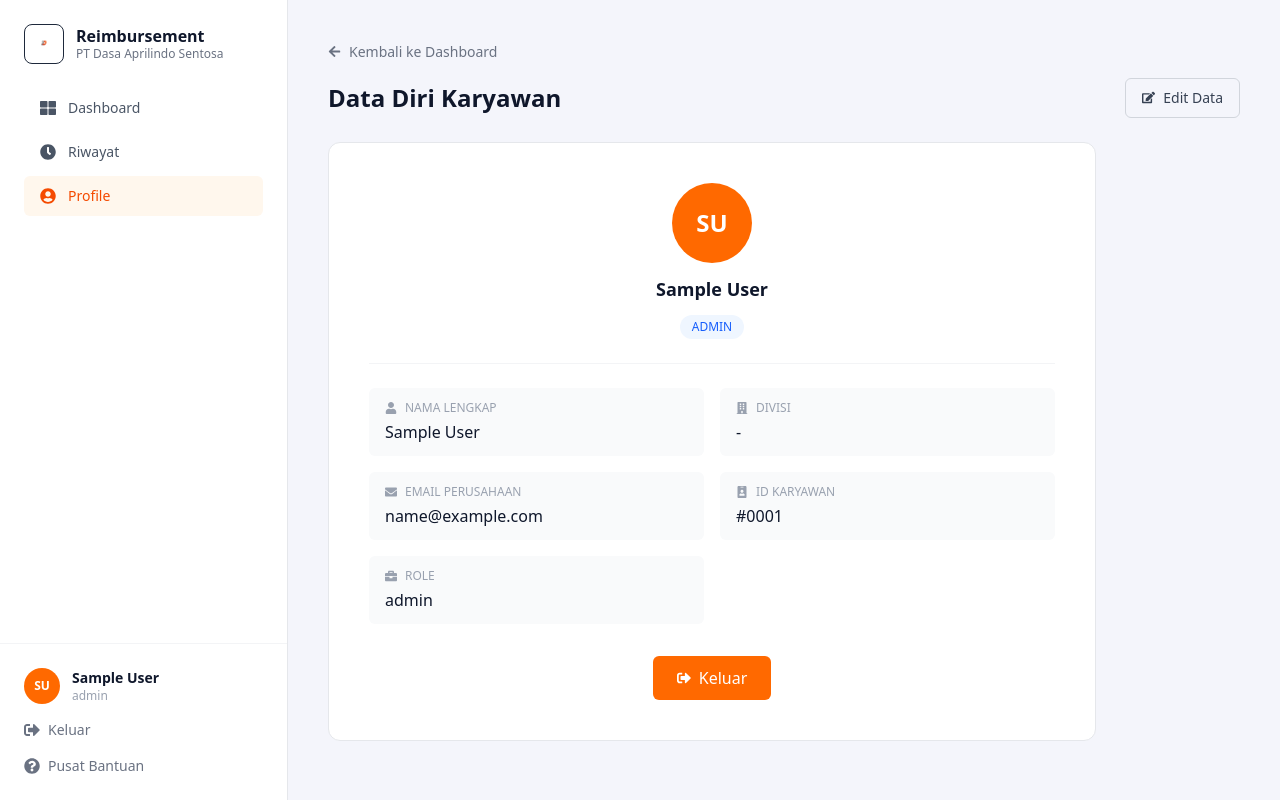
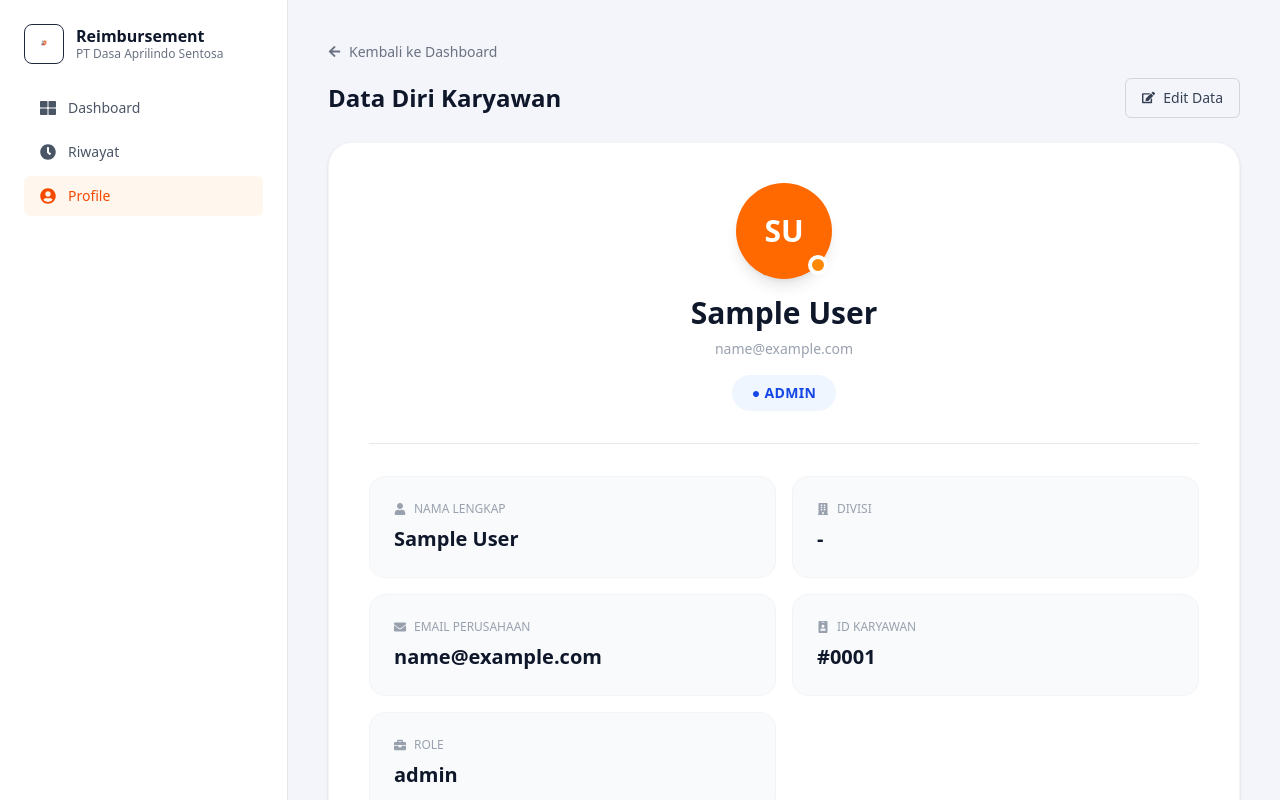
Before and after one commit to dielaa/reimburseds, a React app in the folder frontend/: page /profile in a window 1280 px wide. Shown: the top 800 px of the page. Built offline with nearby package versions, Linux system fonts and the light colour scheme; no server answers; sample sign-in values are in the browser's storage; the HTML template or start-up script is replaced by a standard one.

Commit message:
edit profile

```diff
--- a/frontend/src/pages/Login.jsx
+++ b/frontend/src/pages/Login.jsx
@@ -58,7 +58,7 @@ export default function Login() {
   };
 
   return (
-    <div className="min-h-screen bg-[#f4f5fb] flex items-center justify-center px-4 relative">
+    <div className="w-screen min-h-screen bg-[#f4f5fb] flex items-center justify-center">
       <span className="absolute top-6 left-6 text-gray-300 font-medium">Login</span>
 
       <div className="w-full max-w-md bg-white rounded-2xl shadow-md border border-gray-100 p-10">
--- a/frontend/src/pages/Profile.jsx
+++ b/frontend/src/pages/Profile.jsx
@@ -123,28 +123,43 @@ export default function Profile() {
           </button>
         )}
       </div>
-
-      <div className="bg-white rounded-xl border border-gray-200 p-6 md:p-10 max-w-3xl">
+      <div className="flex justify-center">
+        <div className="bg-white rounded-3xl shadow-sm border border-gray-100 p-8 md:p-10 w-full max-w-6xl mx-auto">
           {loading && !user ? (
             <p className="text-gray-400 text-center">Memuat data...</p>
           ) : (
             <>
-            <div className="flex flex-col items-center mb-6">
-              <div className="w-20 h-20 rounded-full bg-orange-500 text-white flex items-center justify-center text-2xl font-bold mb-3">
+              <div className="flex flex-col items-center text-center mb-8">
+  <div className="relative mb-4">
+    <div className="w-24 h-24 rounded-full bg-orange-500 text-white flex items-center justify-center text-3xl font-bold shadow-lg">
       {initials}
     </div>
-              <h3 className="text-lg font-semibold text-slate-900">{user?.name}</h3>
-              <p className="text-gray-500 text-sm">{user?.department}</p>
-              <span className="mt-3 px-3 py-1 rounded-full bg-blue-50 text-blue-600 text-xs font-medium">
-                {(ROLE_LABELS[user?.role] || user?.role || "").toUpperCase()}
+
+    <div className="absolute bottom-1 right-1 w-5 h-5 bg-orange-400 border-4 border-white rounded-full"></div>
+  </div>
+
+  <h3 className="text-3xl font-bold text-slate-900">
+    {user?.name}
+  </h3>
+
+  <p className="text-lg text-gray-500 mt-1">
+    {user?.department}
+  </p>
+
+  <p className="text-sm text-gray-400 mt-1">
+    {user?.email}
+  </p>
+
+  <span className="mt-4 px-5 py-2 rounded-full bg-blue-50 text-blue-700 text-sm font-semibold tracking-wide">
+    ● {(ROLE_LABELS[user?.role] || user?.role || "").toUpperCase()}
   </span>
 </div>
 
-            <hr className="border-gray-100 mb-6" />
+              <hr className="border-gray-200 mb-8" />
 
               {editing ? (
                 <form onSubmit={handleSave}>
-                <div className="grid grid-cols-1 sm:grid-cols-2 gap-4 mb-8">
+                  <div className="grid grid-cols-1 md:grid-cols-2 gap-6 mb-10">
                     <EditableField
                       icon={FaUser}
                       label="Nama Lengkap"
@@ -214,17 +229,18 @@ export default function Profile() {
             </>
           )}
         </div>
+      </div>
     </DashboardLayout>
   );
 }
 
 function Field({ icon: Icon, label, value }) {
   return (
-    <div className="bg-gray-50 rounded-md px-4 py-3">
+    <div className="bg-gray-50 rounded-2xl p-6 border border-gray-100">
       <p className="flex items-center gap-2 text-xs text-gray-400 mb-1">
         <Icon size={12} /> {label.toUpperCase()}
       </p>
-      <p className="text-slate-900 font-medium">{value || "-"}</p>
+      <p className="text-slate-900 font-semibold text-xl mt-2">{value || "-"}</p>
     </div>
   );
 }
```
Lines whose indentation alone changed are shown as unchanged.
